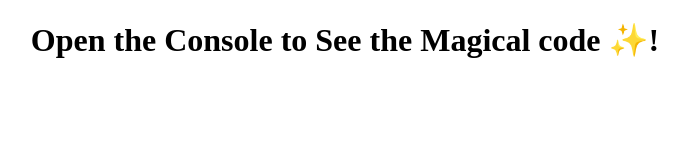
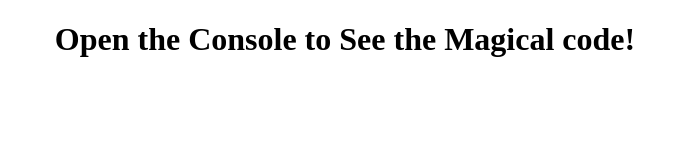
Before and after one commit to aftabahmad888/console_finances, a plain HTML site: page index.html in a window 1280 px wide. Shown: the whole page, without its empty margins (295-983 px from the left). Drawn offline with Linux system fonts and the light colour scheme.

Commit message:
I have finalized the project

```diff
--- a/index.html
+++ b/index.html
@@ -7,7 +7,7 @@
   <title>M4 Challenge</title>
 </head>
 <body>
-  <h1 style="text-align:center;">Open the Console to See the Magical code ✨! </h1>
+  <h1 style="text-align:center;">Open the Console to See the Magical code! </h1>
   <script src="index.js"></script>
 </body>
 </html>
```
